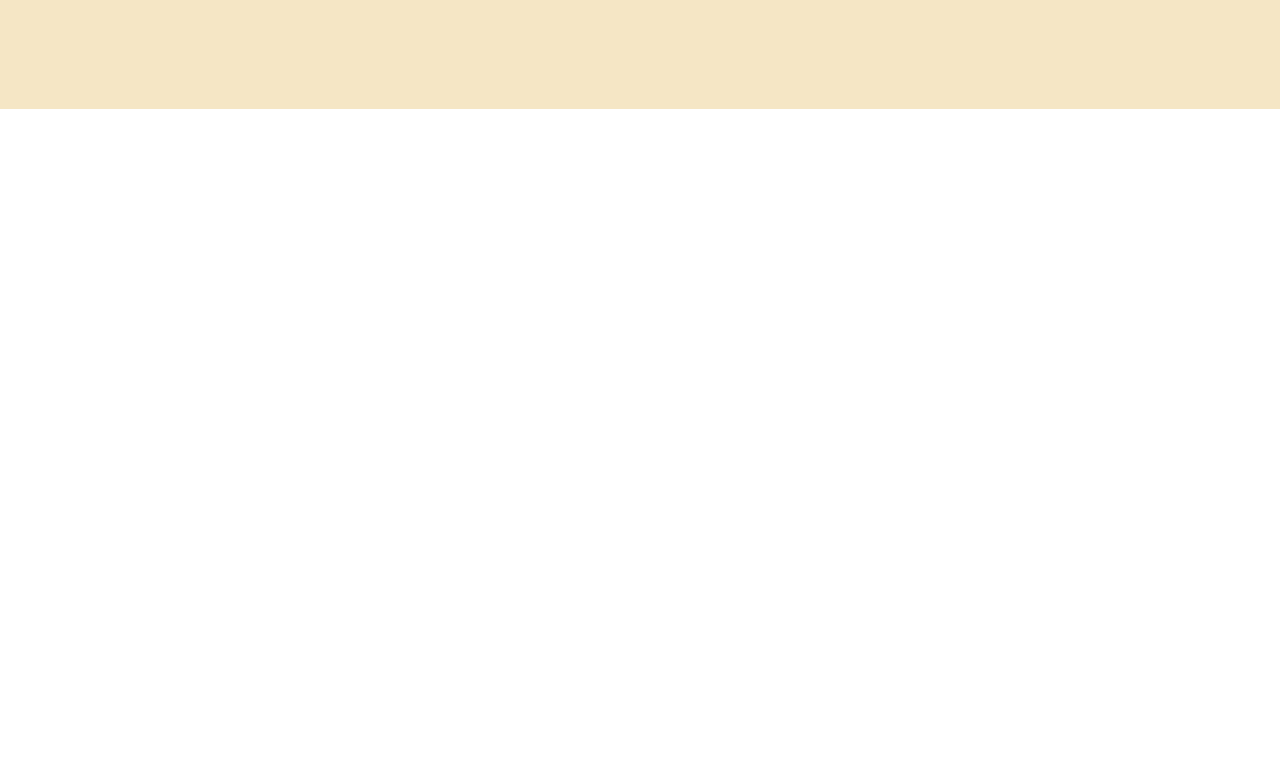
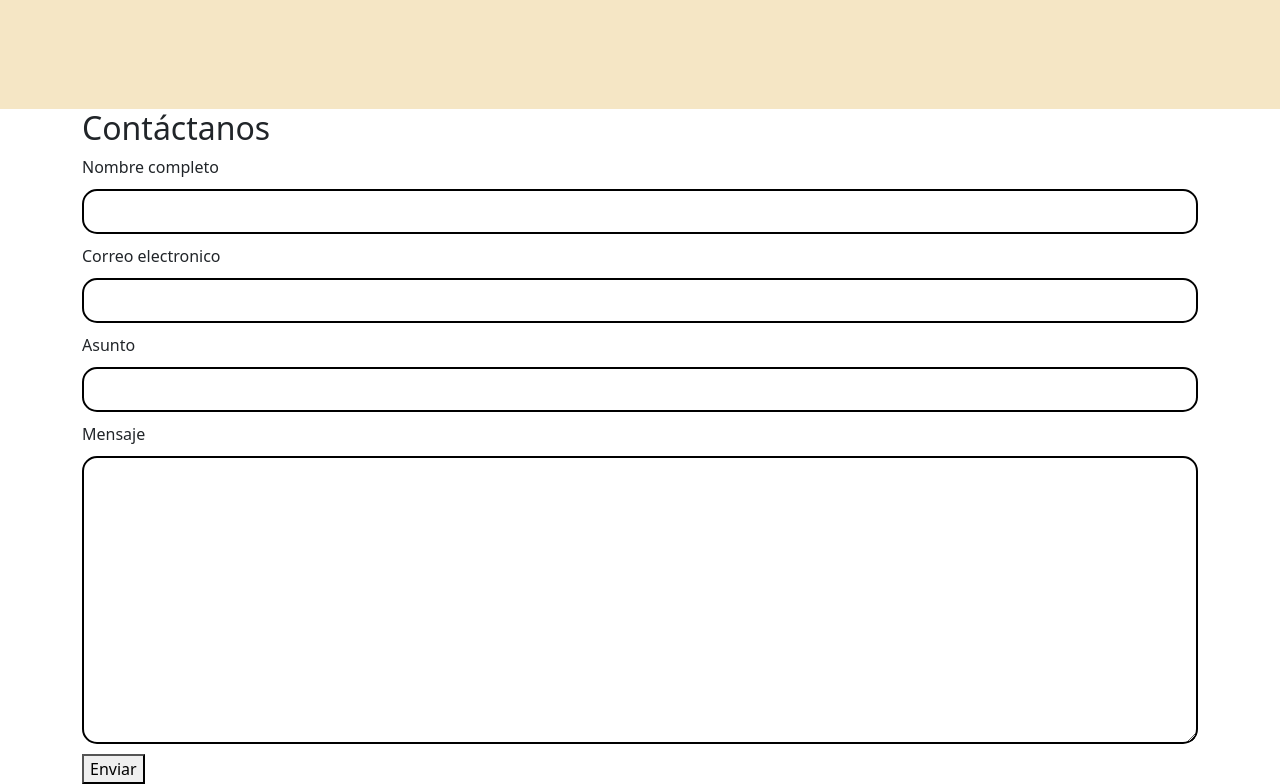
Before and after one commit to cristhian229/navbar, a plain HTML site: page index.html in a window 1280 px wide. Shown: the part 3413-4197 px from the top of the page. Before the commit the page ends 3522 px from the top, so only its background shows below. Drawn offline with nearby package versions, Linux system fonts and the light colour scheme.

Commit message:
se inicia contact us section

```diff
--- a/index.html
+++ b/index.html
@@ -118,6 +118,30 @@
               </div>
             </div>
           </section>
+          <section class="container contact">
+            <h2>Contáctanos</h2>
+            <article class="contenedor-contacto">
+                <form action="" class="form">
+                    <div class="labels">
+                        <label for="full-name">Nombre completo</label>
+                        <input type="text" name="full-name">
+                    </div>
+                    <div class="labels">
+                        <label for="email">Correo electronico</label>
+                        <input type="email" name="email" >
+                    </div>
+                    <div class="labels">
+                        <label for="about">Asunto</label>
+                        <input type="text" name="about">
+                    </div>
+                    <div class="labels">
+                        <label for="comments">Mensaje</label>
+                        <textarea name="comments"  id="comments" cols="30" rows="10"></textarea>
+                    </div>
+                    <button type="submit">Enviar</button>
+                </form>
+
+          </section>
 
     <script src="https://cdn.jsdelivr.net/npm/bootstrap@5.3.3/dist/js/bootstrap.bundle.min.js"
         integrity="sha384-YvpcrYf0tY3lHB60NNkmXc5s9fDVZLESaAA55NDzOxhy9GkcIdslK1eN7N6jIeHz" crossorigin="anonymous">
--- a/style.css
+++ b/style.css
@@ -179,3 +179,15 @@
   background-size: cover;
   background-position: center;
 }
+
+.labels{
+  display: flex;
+  flex-direction: column;
+}
+form input, form textarea{
+  border: solid 2px black;
+  padding: 7px;
+  margin: 10px 0;
+  font-size: 18px;
+  border-radius: 15px;
+}
```
